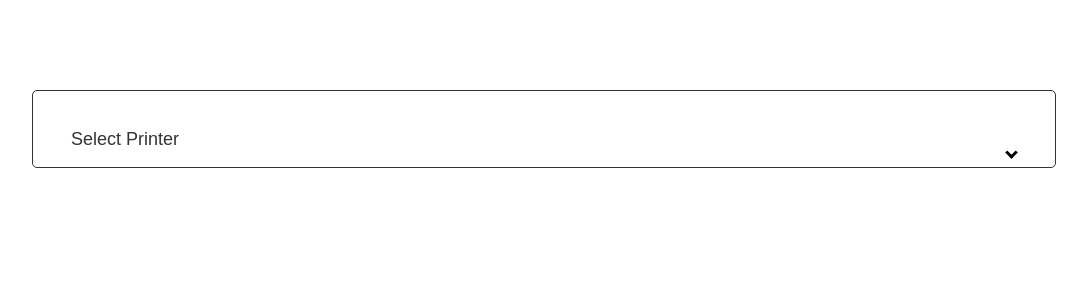
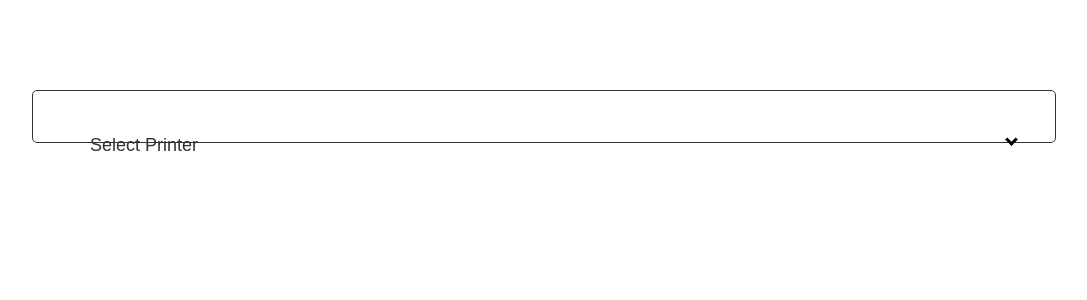
Before and after one commit to AkashSorte/carousel-functionality, a React (Create React App) app: page /Dropdown in a window 1280 px wide. Shown: the top 300 px of the page, without its empty margins (58-1145 px from the left). Built offline with nearby package versions, Linux system fonts and the light colour scheme.

Commit message:
selected caption correction

```diff
--- a/src/dropdown/Dropdown.js
+++ b/src/dropdown/Dropdown.js
@@ -37,8 +37,11 @@ const Dropdown = () => {
             <button type="button" className="button" onTouchEnd={handleButtonClick}>
               {selectedPrinter && selectedPrinter.key ? <div className="options" style={{ width: "100%"}}>
                         <div className="options-img" style={{backgroundImage: `url("${selectedPrinter.img}")`}}/>
-                        <div className="options-value">{selectedPrinter.value}</div>
-                        </div> :<div>Select Printer</div>}
+                        <div className="options-value">
+                          <div className="selected-caption">Select Printer</div>
+                          <div className="selected">{selectedPrinter.value}</div>
+                        </div>
+                        </div> :<div className="place-holder">Select Printer</div>}
               <i className={`arrow ${open? "up" : "down"}`}></i>
             </button>
             {open && <div className="dropdown">
--- a/src/dropdown/dropdown.css
+++ b/src/dropdown/dropdown.css
@@ -14,7 +14,7 @@
   .button {
     display: flex;
     justify-content: space-between;
-    padding: 3%;
+    padding: 2% 3%;
     width: 80%;
     background-color: #fff;
     color: #333;
@@ -76,11 +76,25 @@
     margin-left: 8%;
   }
 
+  .options-value .selected {
+    font-size: 17px;
+  }
+
   .options-img {
     width: 35px;
-    height: 30px;
+    height: 35px;
     background-position: center;
     background-repeat: no-repeat;
     background-size: cover;
     background-image: url("./img/print.png");
   }
+
+  .selected-caption {
+    color: lightgrey;
+    font-size: 14px;
+  }
+
+  .place-holder {
+    height: 80%;
+    padding: 2%;
+  }
```
